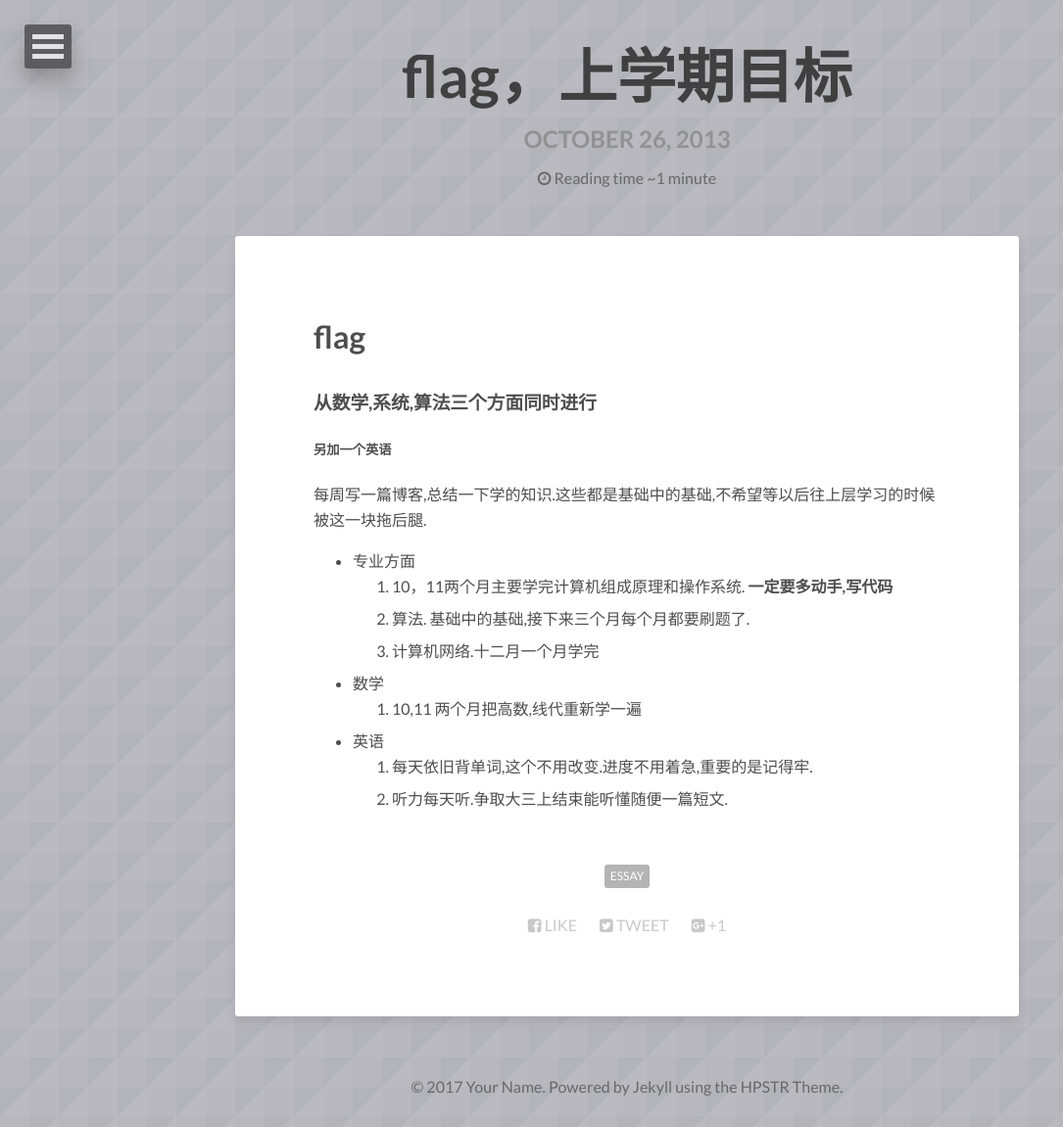
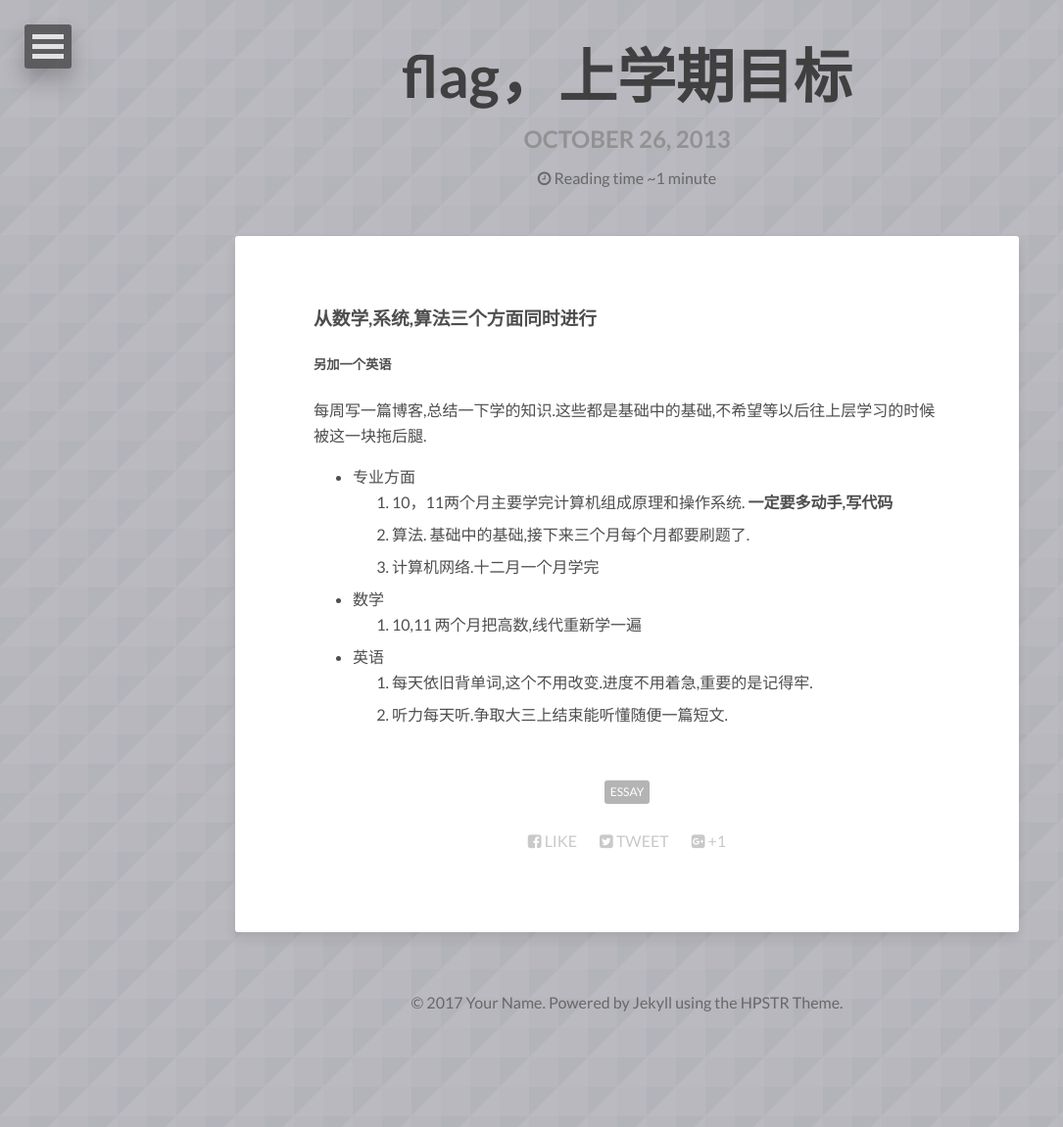
Before and after one commit to YangXiangFeng/YangXiangFeng.GitHub.io, a Jekyll site: the page built from _posts/2013-10-26-background-image.md, in a window 1280 px wide. Shown: the whole page at 98% size, without its empty margins (0-1085 px from the left). Built offline with Jekyll 4.4.1, drawn with Linux system fonts in a browser that asks for light colours; nearby versions of some CDN libraries; after the commit the page ends 1065 px from its top, so only the background shows below that.

Commit message:
Update 2013-10-26-background-image.md

```diff
--- a/_posts/2013-10-26-background-image.md
+++ b/_posts/2013-10-26-background-image.md
@@ -7,7 +7,6 @@ image:
   background: triangular.png
 ---
 
-# flag
 ### 从数学,系统,算法三个方面同时进行
 ##### 另加一个英语
 每周写一篇博客,总结一下学的知识.这些都是基础中的基础,不希望等以后往上层学习的时候被这一块拖后腿.
```
